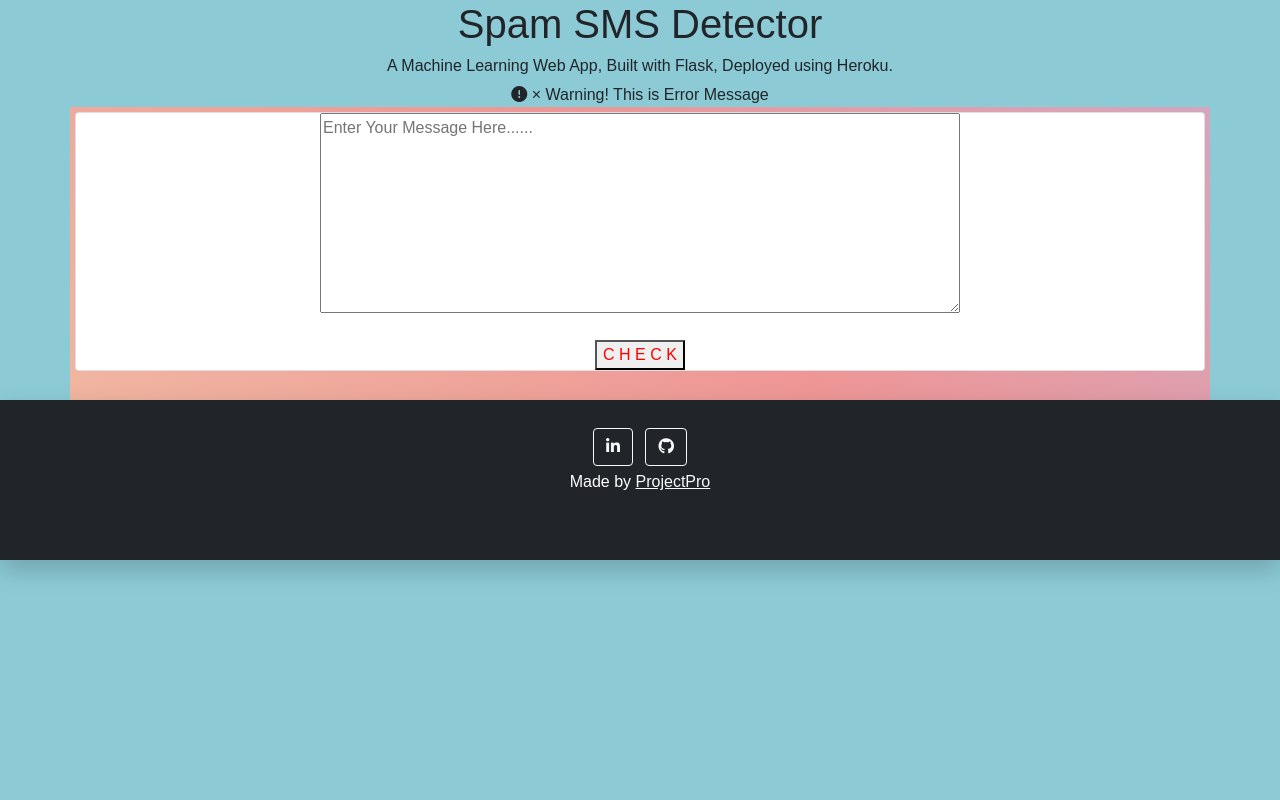
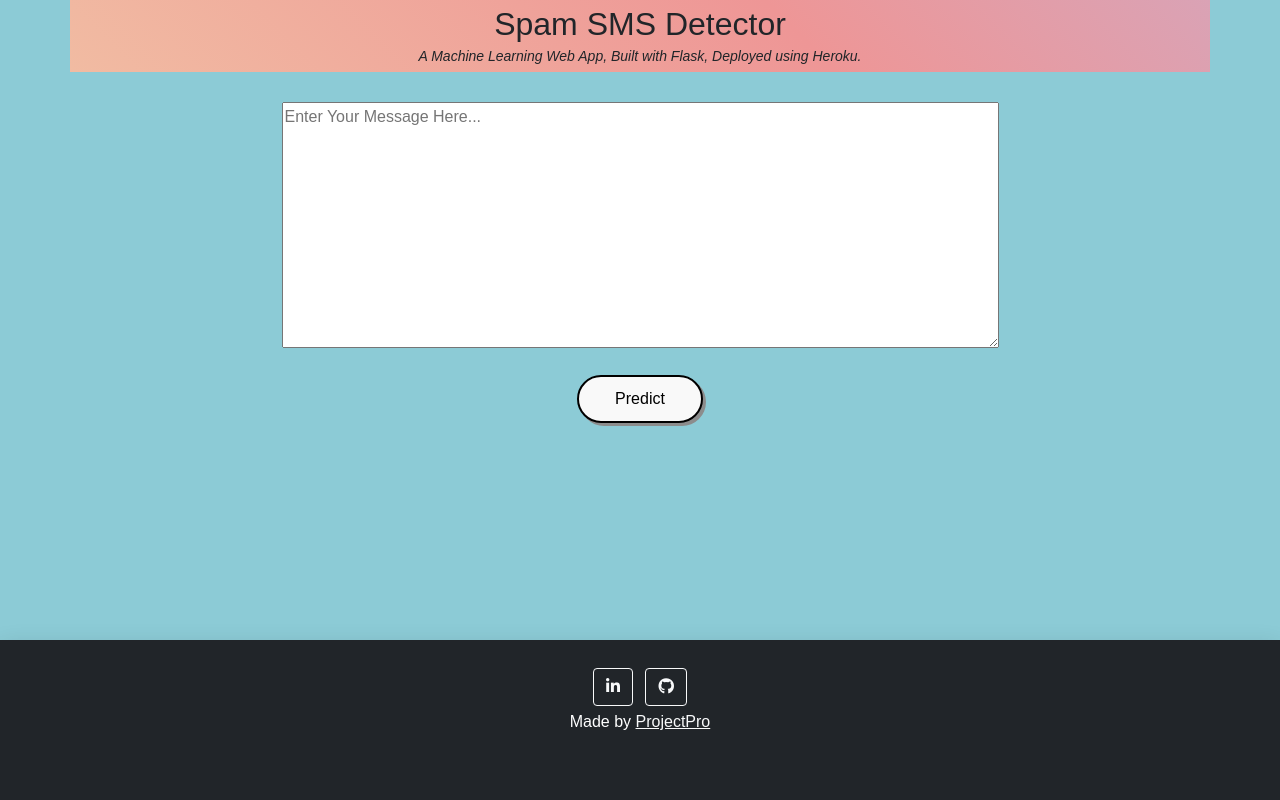
Before and after one commit to Rohanvp07/SMS-Spam-Detector, a Flask app: page / in a window 1280 px wide. Run offline with Flask 2, Linux system fonts and the light colour scheme; parts of the project's set-up code (start-up, migrations or seed data) failed here and were passed over; some libraries are stand-ins or nearby versions.

Commit message:
Add files via upload

```diff
--- a/templates/index.html
+++ b/templates/index.html
@@ -1,48 +1,35 @@
-<!doctype html>
+<!DOCTYPE html>
 
-<html lang="en">
+<html lang="en" dir="ltr">
     <head>
         <meta charset="utf-8">
-        <meta name="viewport" content="width=device-width, initial-scale=1">
-        <title>Spam Detector</title>
-
+        <title>Spam SMS Detector</title>
         <link href="https://cdn.jsdelivr.net/npm/bootstrap@5.0.0-beta2/dist/css/bootstrap.min.css" rel="stylesheet" integrity="sha384-BmbxuPwQa2lc/FVzBcNJ7UAyJxM6wuqIj61tLrc4wSX0szH/Ev+nYRRuWlolflfl" crossorigin="anonymous">
         <link rel= "stylesheet" type= "text/css" href= "/static/style.css">
         <link rel="shortcut icon" type="image/x-icon" href="static/circle-cropped (2).png"/>
         <link rel="stylesheet" href="https://use.fontawesome.com/releases/v5.0.8/css/all.css" integrity="sha384-3AB7yXWz4OeoZcPbieVW64vVXEwADiYyAEhwilzWsLw+9FgqpyjjStpPnpBO8o8S" crossorigin="anonymous">
         <script src="https://kit.fontawesome.com/a076d05399.js" crossorigin="anonymous"></script>
         <script src="https://code.jquery.com/jquery-3.4.1.js"></script>
-
     </head>
 
     <body>
 
-        <div class="cal">
-            <h1 style="position: relative;;z-index: 12;">Spam SMS Detector</h1>
-            <h6 style="position: relative;;z-index: 12;text-align: center;">A Machine Learning Web App, Built with Flask, Deployed using Heroku.</h6>
-        </div>
-        <div class="alert1 hide" id="a">
-            <span class="fas fa-exclamation-circle"></span>
-            <span class="closebtn" onclick="closebtn()">&times;</span>
-            <span class="msg" id="content">Warning! This is Error Message</span>
-        </div>
-        <section>
+        <!-- Website Title -->
+    	<div class="container">
+    		<h2 class='container-heading'>Spam SMS Detector</h2>
+            <div class='description'>
+    			<p>A Machine Learning Web App, Built with Flask, Deployed using Heroku.</p>
+    		</div>
+    	</div>
 
-            <div class="container">
-                <div class="card">
-                    <div class="imgBx">
-
-                        <form action="{{ url_for('predict') }}" method="POST">
-                            <textarea class='message-box' name="message" placeholder="Enter Your Message Here......" style="height:200px;width: 40rem;" ></textarea><br/>
-
-                            <div style="text-align: center;">
-                                <button type="submit" class="btn-sim" ><span>C H E C K</span></button>
-                            </div>
-                        </form>
-                    </div>
-                </div>
-
-                <div class="h">
+        <!-- Text Area -->
+    	<div class="ml-container">
+    		<form action="{{ url_for('predict') }}" method="POST">
+        		<textarea class='message-box' name="message" rows="10" cols="75" placeholder="Enter Your Message Here..." required="required"></textarea><br/>
+        		<input type="submit" class="my-cta-button" value="Predict">
+        	</form>
+    	</div>
+		<div class="h">
                     {% if msg==1 %}
 				        <h4>Prediction: <span class='danger'>Gotcha! This is a SPAM message.</span></h4>
     				{% elif msg==0 %}
@@ -50,9 +37,9 @@
 			        {% endif %}
                     <br>
                     </div>
-            </div>
-		</section>
-            <footer class="bg-dark text-center text-white" style="position: relative ;z-index: 8;height: 20%;box-shadow: 0 10px 25px rgba(0, 0, 0, 0.2);
+
+        <!-- Footer -->
+        <footer class="bg-dark text-center text-white" style="position: relative ;z-index: 8;height: 20%;box-shadow: 0 10px 25px rgba(0, 0, 0, 0.2);
         backdrop-filter: blur(15px);">
             <!-- Grid container -->
 
@@ -75,9 +62,5 @@
         </footer>
 
 
-
-
-
-
     </body>
 </html>
```
